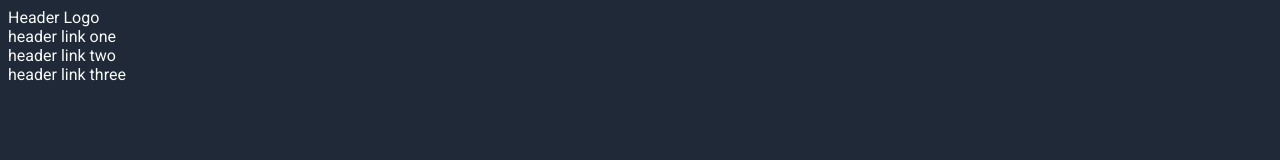
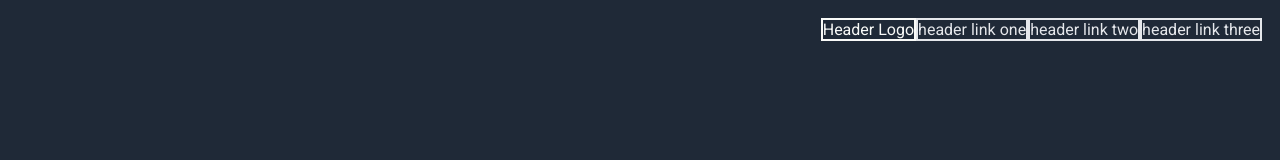
Before and after one commit to seannn9/Odin-CSS-Project, a plain HTML site: page index.html in a window 1280 px wide. Drawn offline with Linux system fonts and the light colour scheme.

Commit message:
added flex property

```diff
--- a/styles/index.css
+++ b/styles/index.css
@@ -1,17 +1,24 @@
 body {
     background-color: #1F2937;
-}
-
-.header, .header_link {
-    font-family: "Roboto";
+    display: flex;
+    justify-content: flex-end;
 }
 
 .header {
+    font-family: "Roboto";
+    display: flex;
+    margin:10px
+}
+
+.main_header {
     font: 24px;
     color: #F9FAF8;
+    border:2px solid;
+    align-self: flex-start;
 }
 
-.header_link {
-    font: 50px;
+.links{
+    font: 18px;
     color: #E5E7EB;
+    border:2px solid;
 }
```
